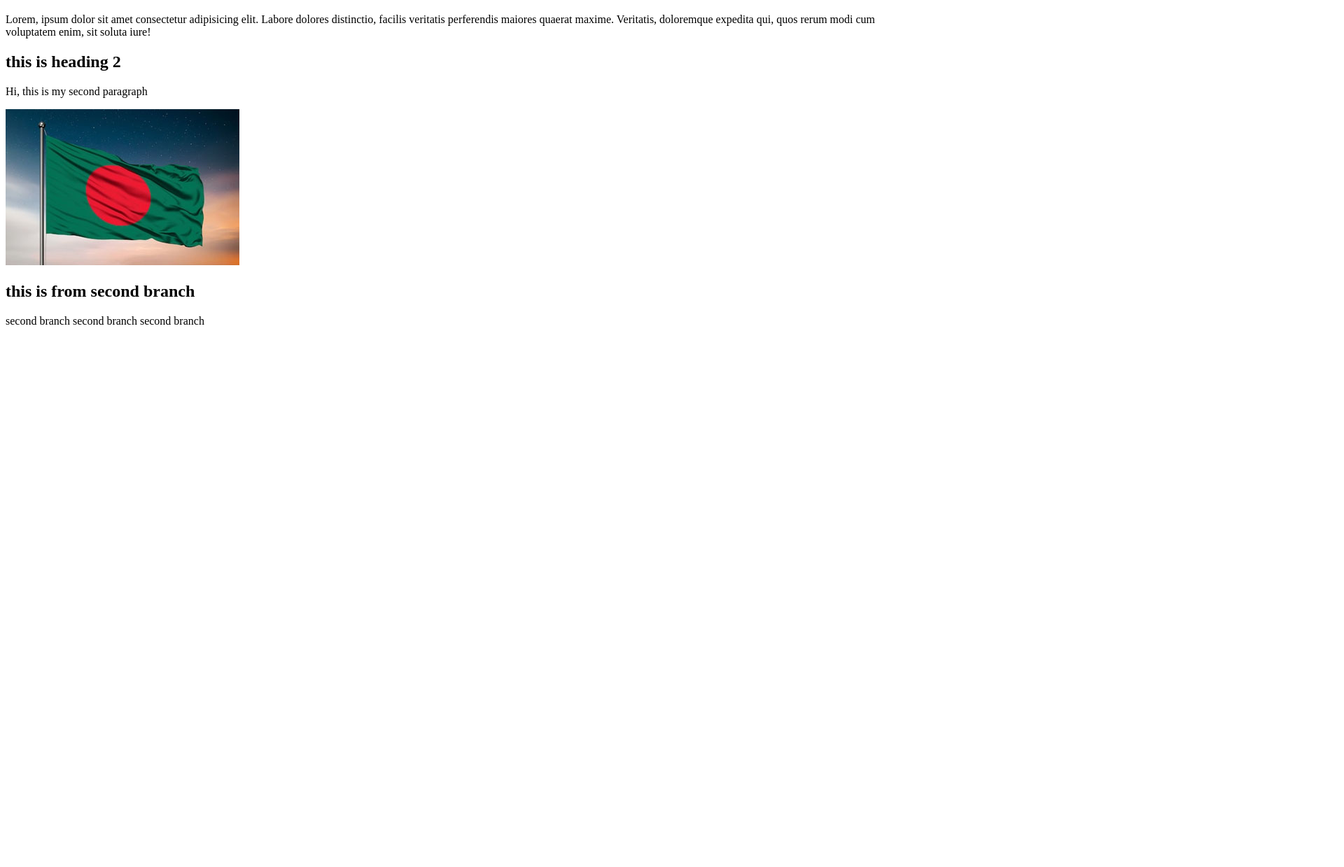
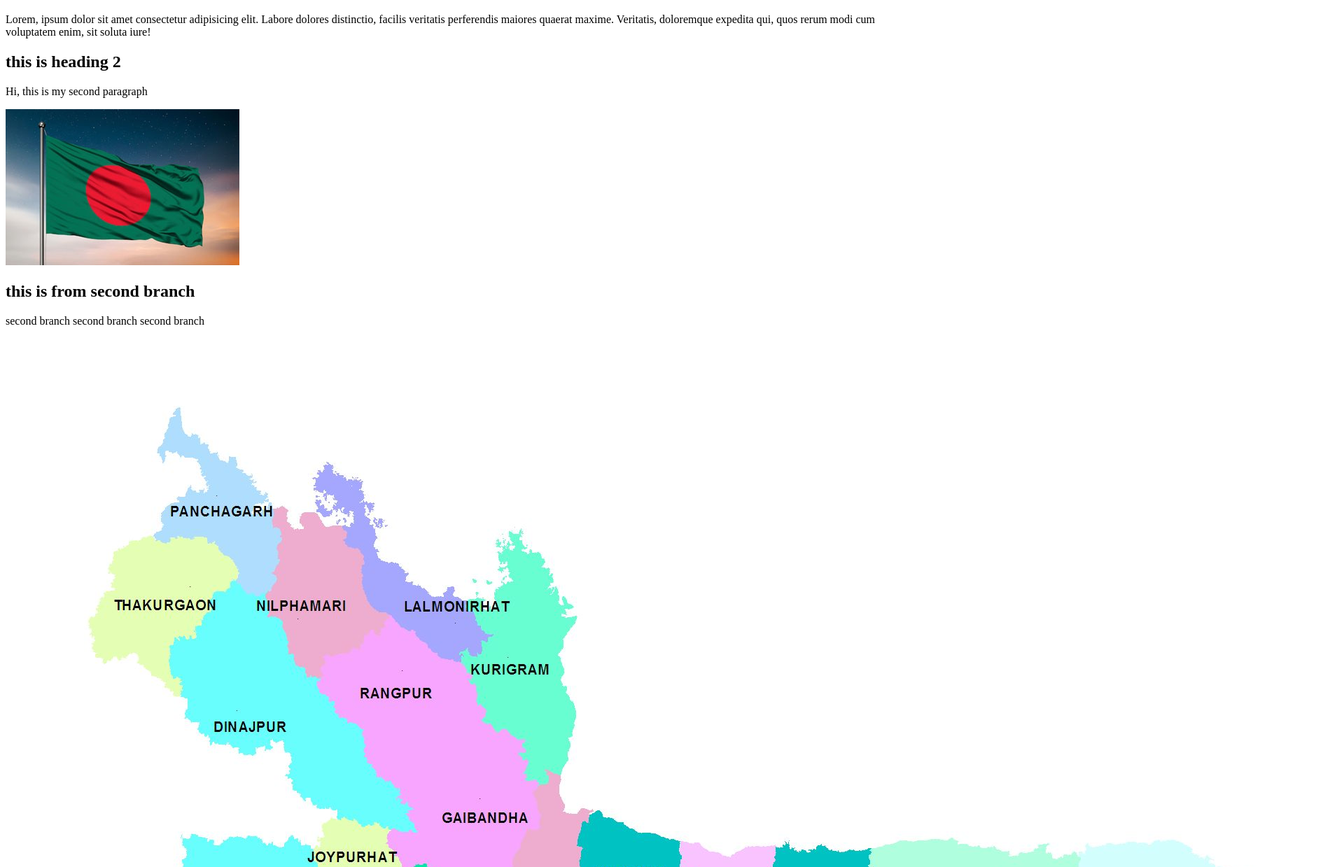
Before and after one commit to ProdipKirtania/my-first-website, a plain HTML site: page index.html in a window 1280 px wide. Shown: the part 61-1300 px from the top of the page at 70% size, 1920 px wide, since content can reach past the window. Before the commit the page ends 800 px from the top, so only its background shows below. Drawn offline with Linux system fonts and the light colour scheme.

Commit message:
add bangladesh map in second branch

```diff
--- a/index.html
+++ b/index.html
@@ -15,5 +15,6 @@
 
     <h2>this is from second branch</h2>
     <p>second branch second branch second branch</p>
+    <img src="bdmap.jpg" alt="">
 </body>
 </html>
```
Also changed, not shown: bdmap.jpg (added).
